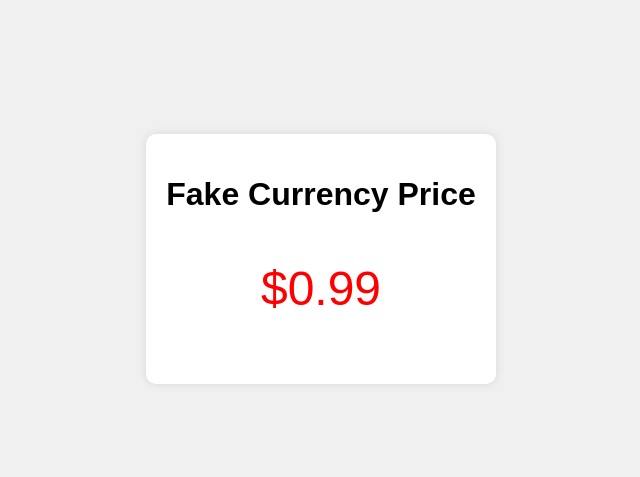
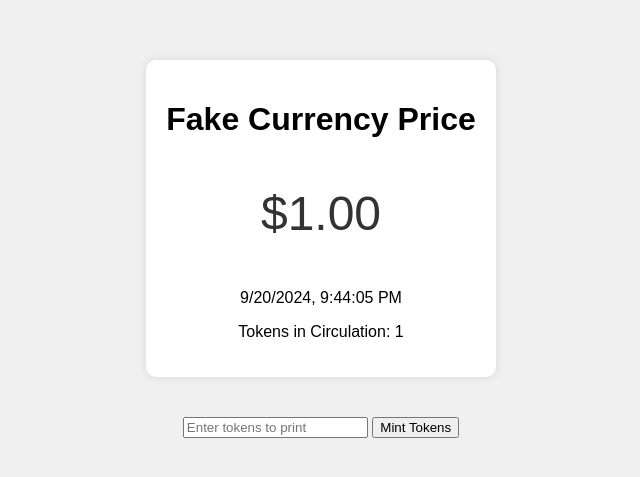
Before and after one commit to colttheone/MarketValueTest, a plain HTML site: page index.html in a window 1280 px wide. Shown: the part 141-618 px from the top of the page, without its empty margins (319-959 px from the left). Drawn offline with Linux system fonts and the light colour scheme.

Commit message:
Update index.html

```diff
--- a/index.html
+++ b/index.html
@@ -8,6 +8,7 @@
         body {
             font-family: Arial, sans-serif;
             display: flex;
+            flex-direction: column;
             justify-content: center;
             align-items: center;
             height: 100vh;
@@ -20,6 +21,7 @@
             background-color: #fff;
             border-radius: 10px;
             box-shadow: 0 0 10px rgba(0, 0, 0, 0.1);
+            margin-bottom: 20px;
         }
         .price {
             font-size: 48px;
@@ -31,46 +33,72 @@
         .price-down {
             color: red;
         }
+        .controls {
+            margin: 20px;
+        }
     </style>
 </head>
 <body>
     <div class="price-container">
         <h1>Fake Currency Price</h1>
         <p class="price" id="currencyPrice">$1.00</p>
+        <p id="currentDateTime"></p>
+        <p>Tokens in Circulation: <span id="tokenCount">1</span></p>
+    </div>
+
+    <div class="controls">
+        <input type="number" id="tokensToPrint" placeholder="Enter tokens to print" min="1">
+        <button onclick="mintTokens()">Mint Tokens</button>
     </div>
 
     <script>
-        // Load the price from localStorage, or default to 1.00 if not found
         let currentPrice = parseFloat(localStorage.getItem('currencyPrice')) || 1.00;
+        let tokensInCirculation = parseInt(localStorage.getItem('tokenCount')) || 1;
 
-        // Update the price on the page load
         const priceElement = document.getElementById('currencyPrice');
+        const tokenCountElement = document.getElementById('tokenCount');
+        const dateTimeElement = document.getElementById('currentDateTime');
+
+        // Update the price display
         priceElement.textContent = `$${currentPrice.toFixed(2)}`;
+        tokenCountElement.textContent = tokensInCirculation;
 
-        function updatePrice() {
-            // Randomly increase or decrease the price
-            let change = (Math.random() * 0.05).toFixed(2); // Up to 5 cents
-            let direction = Math.random() < 0.5 ? -1 : 1;   // Choose up or down
-            currentPrice = parseFloat(currentPrice) + (direction * change);
-            currentPrice = Math.max(0.01, currentPrice).toFixed(2); // Prevent going below 0.01
-
-            // Save the current price to localStorage
-            localStorage.setItem('currencyPrice', currentPrice);
-
-            // Update the price in the UI
-            priceElement.textContent = `$${currentPrice}`;
-
-            // Change the color based on price movement
-            priceElement.classList.remove('price-up', 'price-down');
-            if (direction > 0) {
-                priceElement.classList.add('price-up');
-            } else {
-                priceElement.classList.add('price-down');
-            }
+        function updateDateTime() {
+            const now = new Date();
+            dateTimeElement.textContent = now.toLocaleString();
         }
 
-        // Keep updating the price every second
-        setInterval(updatePrice, 1000);
+        function updatePrice(increment) {
+            // Adjust price based on tokens printed
+            if (increment > 50) {
+                currentPrice -= 0.02; // Small downward trend
+            } else {
+                currentPrice += 0.02; // Small upward trend
+            }
+
+            // Ensure price doesn't drop below 0.01
+            currentPrice = Math.max(0.01, currentPrice).toFixed(2);
+            localStorage.setItem('currencyPrice', currentPrice);
+            priceElement.textContent = `$${currentPrice}`;
+        }
+
+        function mintTokens() {
+            const tokensToMint = parseInt(document.getElementById('tokensToPrint').value);
+            if (isNaN(tokensToMint) || tokensToMint <= 0) {
+                alert("Please enter a valid number of tokens.");
+                return;
+            }
+
+            tokensInCirculation += tokensToMint;
+            localStorage.setItem('tokenCount', tokensInCirculation);
+            tokenCountElement.textContent = tokensInCirculation;
+
+            updatePrice(tokensToMint);
+            document.getElementById('tokensToPrint').value = ''; // Clear input
+        }
+
+        // Update the price every second
+        setInterval(updateDateTime, 1000);
     </script>
 </body>
 </html>
```
